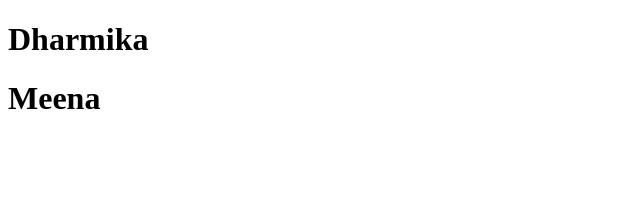
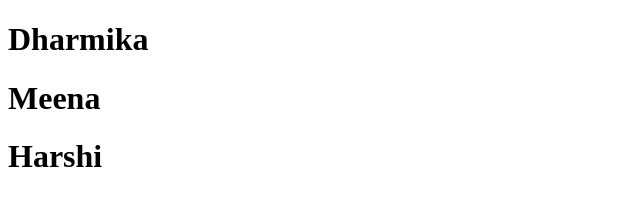
Before and after one commit to harshithakancharala/backend, a plain HTML site: page index.html in a window 1280 px wide. Shown: the whole page, without its empty margins (0-640 px from the left). Drawn offline with Linux system fonts and the light colour scheme.

Commit message:
new branch meena2

```diff
--- a/index.html
+++ b/index.html
@@ -9,5 +9,6 @@
   <body>
     <h1>Dharmika</h1>
     <h1>Meena</h1>
+    <h1>Harshi</h1>
   </body>
 </html>
```
